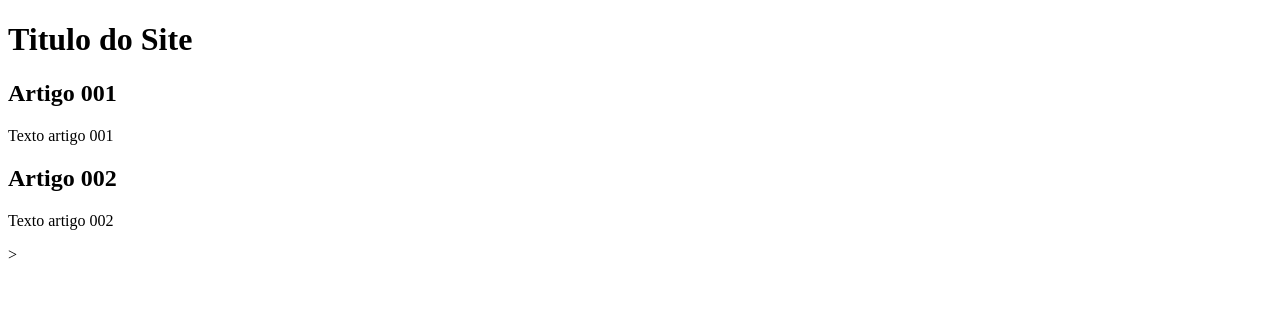
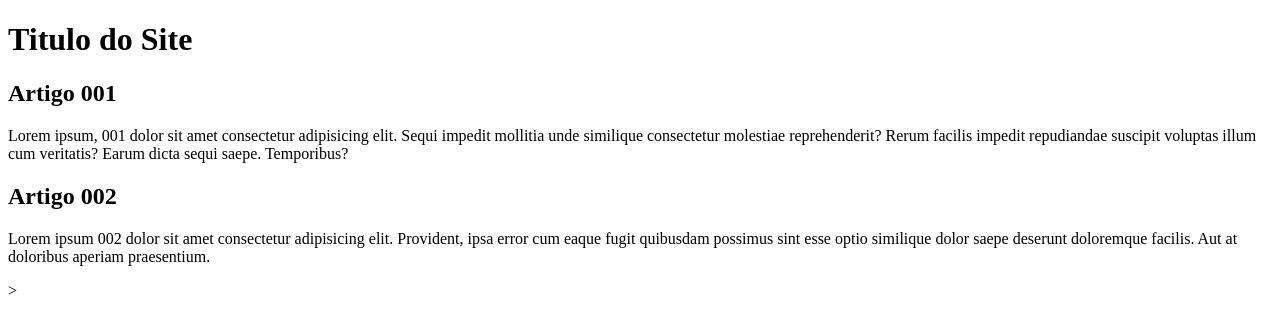
Before and after one commit to LedahBR/ProjetoWeb, a plain HTML site: page index.html in a window 1280 px wide. Drawn offline with Linux system fonts and the light colour scheme.

Commit message:
add p001 p002

```diff
--- a/index.html
+++ b/index.html
@@ -11,11 +11,11 @@
         </header>
         <article>
             <h2>Artigo 001</h2>
-            <p>Texto artigo 001</p>
+            <p>Lorem ipsum, 001 dolor sit amet consectetur adipisicing elit. Sequi impedit mollitia unde similique consectetur molestiae reprehenderit? Rerum facilis impedit repudiandae suscipit voluptas illum cum veritatis? Earum dicta sequi saepe. Temporibus?</p>
         </article>
         <article>
             <h2>Artigo 002</h2>
-            <p>Texto artigo 002</p>
+            <p>Lorem ipsum 002 dolor sit amet consectetur adipisicing elit. Provident, ipsa error cum eaque fugit quibusdam possimus sint esse optio similique dolor saepe deserunt doloremque facilis. Aut at doloribus aperiam praesentium.</p>
         </article>
     </main>
 </body>
```
